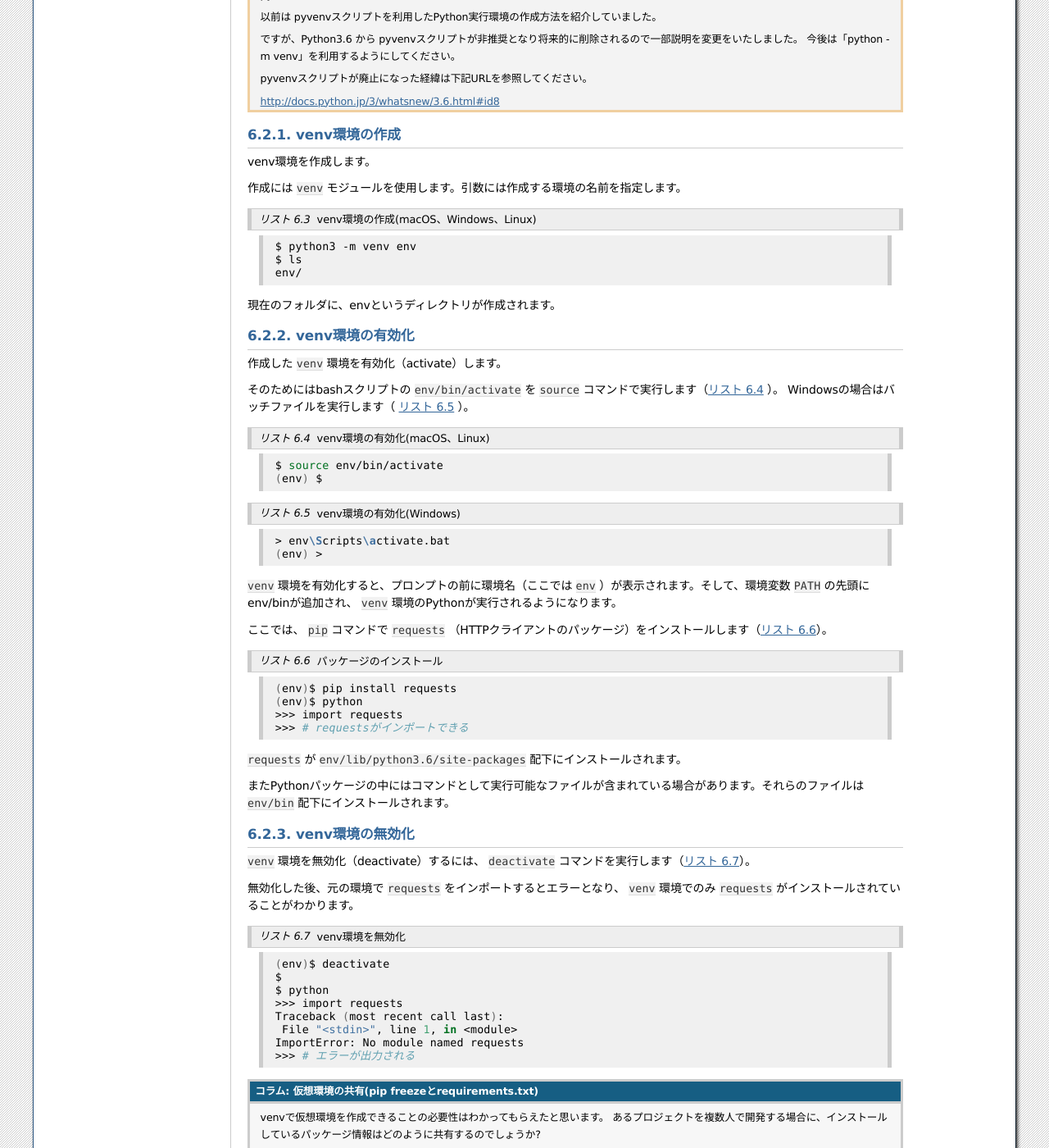
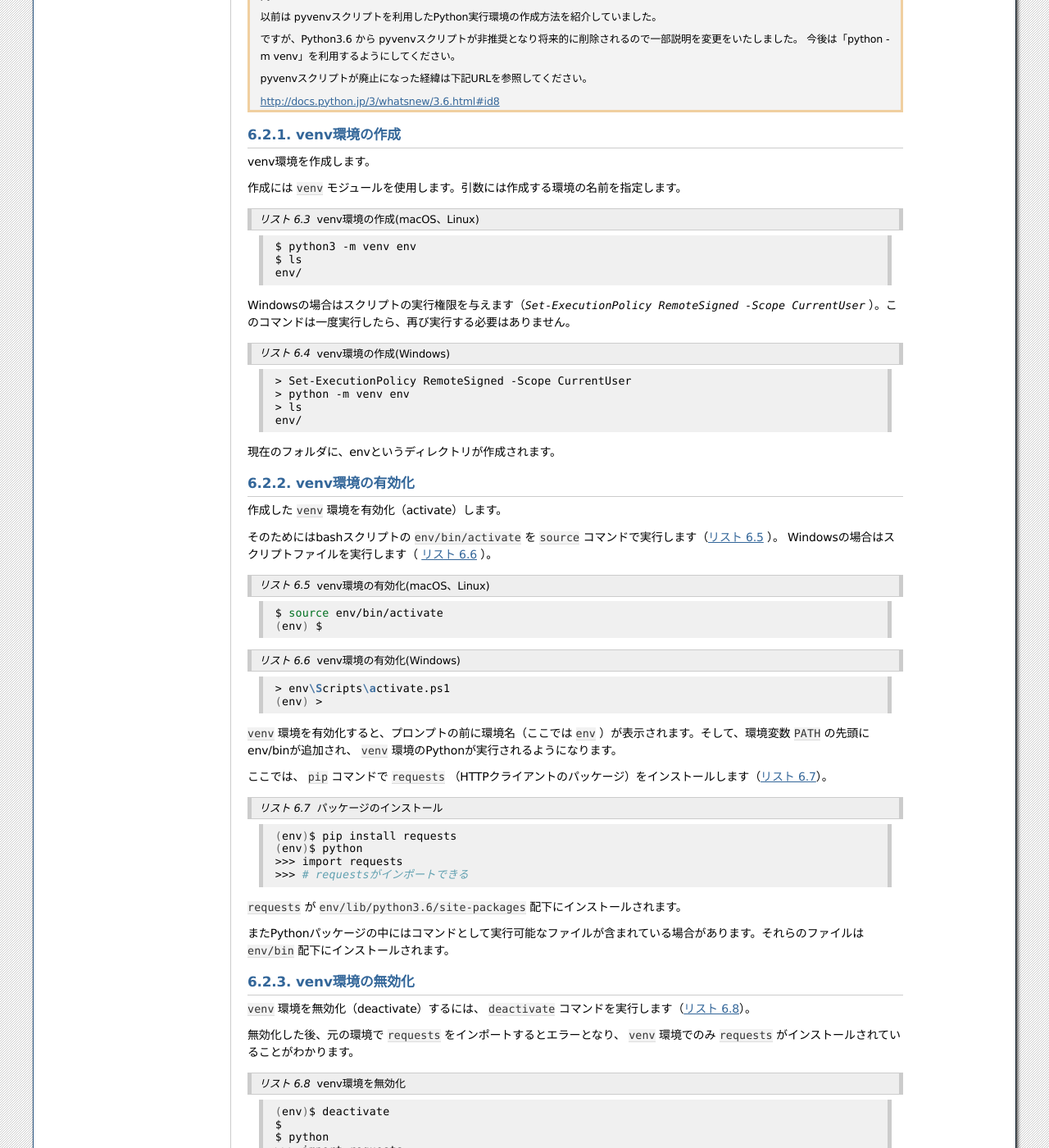
Before and after one commit to pyconjp/pycamp.pycon.jp, a Sphinx documentation site: the page built from source/textbook/6_venv.rst, in a window 1280 px wide and 1400 px high, scrolled down 1420 px. Shown: the whole window at 82% size. Built offline with Sphinx 7.4.7, drawn with Linux system fonts in a browser that asks for light colours; some of the changed text lies outside the part shown.

Commit message:
コマンドプロンプト -> PowerShell

```diff
--- a/source/textbook/2_intro.rst
+++ b/source/textbook/2_intro.rst
@@ -31,7 +31,7 @@
 
 さっそくPythonで遊んでみましょう。
 
-ターミナル(Windowsではコマンドプロンプト)を立ち上げて ``python`` (macOS、Linuxの場合はpython3)と入力し、Pythonインタープリタを対話モードで起動しましょう（:numref:`python-interpreter`）。
+ターミナル(WindowsではPowerShell)を立ち上げて ``python`` (macOS、Linuxの場合はpython3)と入力し、Pythonインタープリタを対話モードで起動しましょう（:numref:`python-interpreter`）。
 
 .. _python-interpreter:
 
@@ -281,7 +281,7 @@
     $ python3 fizzbuzz.py
     4
 
-ファイルが存在するフォルダと、ターミナル/コマンドプロンプトの現在位置があっているか注意してください。
+ファイルが存在するフォルダと、ターミナル/PowerShellの現在位置があっているか注意してください。
 fizzbuzz.pyが見つからない場合は場合は、以下のようなエラーメッセージ(No such file or directory)が表示されます。
 
 .. index:: Error message
--- a/source/textbook/6_venv.rst
+++ b/source/textbook/6_venv.rst
@@ -95,11 +95,25 @@
 
 作成には ``venv`` モジュールを使用します。引数には作成する環境の名前を指定します。
 
+.. _venv-create-linux-or-mac:
+
 .. code-block:: sh
-   :caption: venv環境の作成(macOS、Windows、Linux)
+   :caption: venv環境の作成(macOS、Linux)
 
     $ python3 -m venv env
     $ ls
+    env/
+
+Windowsの場合はスクリプトの実行権限を与えます（`Set-ExecutionPolicy RemoteSigned -Scope CurrentUser` ）。このコマンドは一度実行したら、再び実行する必要はありません。
+
+.. _venv-create-windows:
+
+.. code-block:: sh
+   :caption: venv環境の作成(Windows)
+
+    > Set-ExecutionPolicy RemoteSigned -Scope CurrentUser
+    > python -m venv env
+    > ls
     env/
 
 現在のフォルダに、envというディレクトリが作成されます。
@@ -113,7 +127,7 @@
 .. index:: activate
 
 そのためにはbashスクリプトの ``env/bin/activate`` を ``source`` コマンドで実行します（:numref:`venv-activate-linux-or-mac` ）。
-Windowsの場合はバッチファイルを実行します（ :numref:`venv-activate-windows` ）。
+Windowsの場合はスクリプトファイルを実行します（ :numref:`venv-activate-windows` ）。
 
 .. _venv-activate-linux-or-mac:
 
@@ -128,7 +142,7 @@
 .. code-block:: sh
    :caption:  venv環境の有効化(Windows)
 
-    > env\Scripts\activate.bat
+    > env\Scripts\activate.ps1
     (env) >
 
 ``venv`` 環境を有効化すると、プロンプトの前に環境名（ここでは ``env`` ）が表示されます。そして、環境変数 ``PATH`` の先頭にenv/binが追加され、 ``venv`` 環境のPythonが実行されるようになります。
@@ -204,7 +218,7 @@
 
       $ git clone some-project-source-code
       $ cd some-project
-      $ python3 -m venv env
+      $ python3 -m venv env  # Windowsの場合は python -m venv env
       $ source env/bin/activate
       (env) $ pip install -r requirements.txt
       Collecting certifi==2017.4.17 (from -r hoge.txt (line 1))
--- a/source/textbook/7_scraping.rst
+++ b/source/textbook/7_scraping.rst
@@ -24,7 +24,7 @@
 
    $ mkdir scraping
    $ cd scraping
-   $ python3 -m venv env
+   $ python3 -m venv env  # Windowsの場合は python -m venv env
    $ source env/bin/activate
    (env) $ pip install requests
    (env) $ pip install beautifulsoup4
```
Also changed, not shown: source/textbook/1_install.rst (+5 -5 lines).
